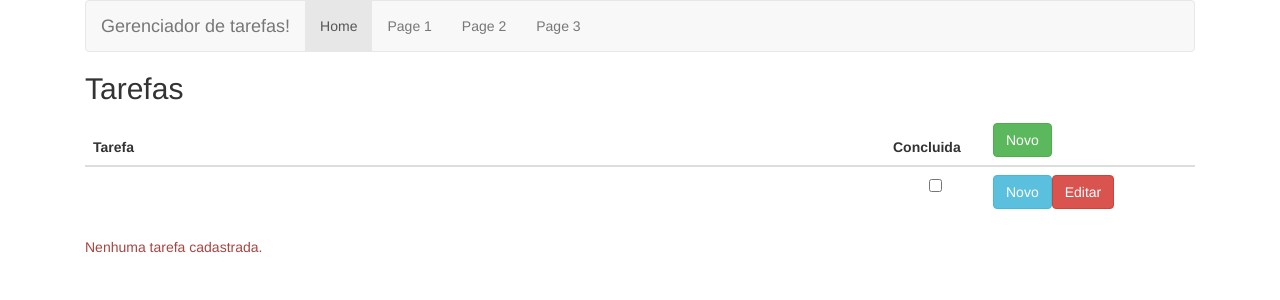
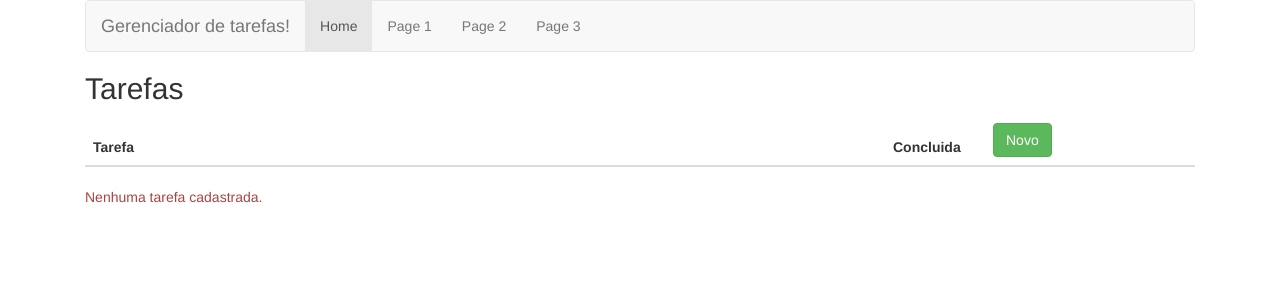
Before and after one commit to giovannirp/angular2, an Angular app in the folder gerenciador-tarefas/gerenciador-de-tarefas/: page /tarefas/listar in a window 1280 px wide. Shown: the top 300 px of the page. Built offline with nearby package versions, Linux system fonts and the light colour scheme.

Commit message:
adicionando regras de negocio no html listar

```diff
--- a/gerenciador-tarefas/gerenciador-de-tarefas/src/app/tarefas/listar/listar-tarefa.component.html
+++ b/gerenciador-tarefas/gerenciador-de-tarefas/src/app/tarefas/listar/listar-tarefa.component.html
@@ -10,10 +10,13 @@
         </tr>
       </thead>
       <tbody>
-        <tr>
-          <td> </td>
+        <tr *ngFor="let tarefa of tarefas">
+          <td [class.success]="!tarefa.concluida"> {{ tarefa.nome }} </td>
           <td class="text-center">
-            <input type="checkbox">
+            <input
+                  type="checkbox"
+                  [value]="tarefa.id"
+                  [checked]="tarefa.concluida">
           </td>
           <td>
               <a class="btn btn-info">Novo</a>
@@ -24,5 +27,5 @@
     </table>
 
     <div>
-      <p class="text-danger">Nenhuma tarefa cadastrada.</p>
+      <p class="text-danger" *ngIf="tarefas.length == 0">Nenhuma tarefa cadastrada.</p>
     </div>
```
